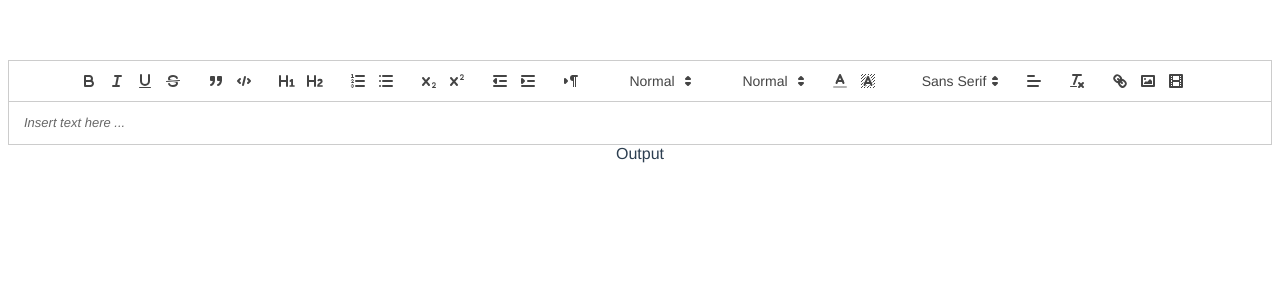
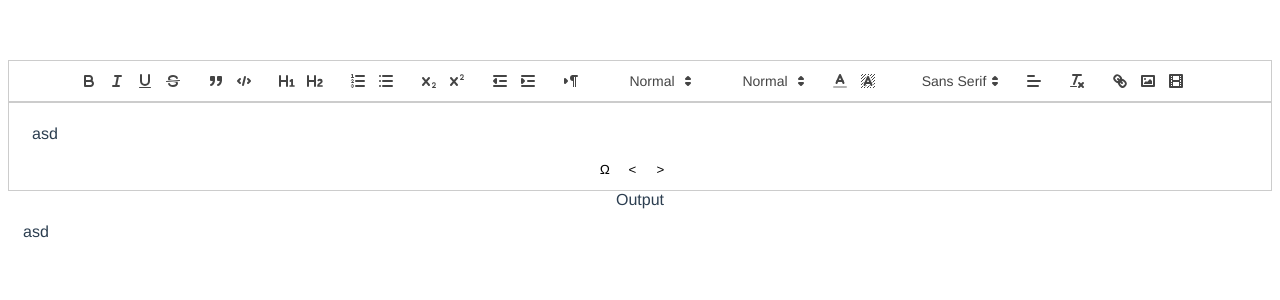
Before and after one commit to ntgnst/vue-quill-demo, a Vue app: page / in a window 1280 px wide. Shown: the top 300 px of the page. Built offline with nearby package versions, Linux system fonts and the light colour scheme.

Commit message:
undo redo functionality added.

```diff
--- a/src/App.vue
+++ b/src/App.vue
@@ -1,5 +1,6 @@
 <template>
   <div id="app">
+
     <editor
     v-model="content"
     @ready="onEditorReady"
@@ -8,6 +9,14 @@
     @input="onEditorInput"
     @change="onEditorChange($event)"
     >
+    <div v-if="isReady" class="ql-toolbar ql-snow" slot="toolbar-extension">
+      <div class="ql-formats">
+        <omega  :quill="quill" :image="image" slot="toolbar-extension"></omega>
+        <undo :quill="quill" slot="toolbar-extension"></undo>
+        <redo :quill="quill" slot="toolbar-extension"></redo>
+      </div>
+    </div>
+
     </editor>
       <div>
         <div class="output ql-snow">
@@ -20,20 +29,32 @@
 
 <script>
 import Editor from './components/Editor.vue'
+import dedent from 'dedent';
+import Omega from './components/Omega.vue';
+import Undo from './components/Undo.vue';
+import Redo from './components/Redo.vue';
 
 export default {
   name: 'App',
   data() {
     return {
-      content: ''
+      content: 'asd',
+      image: dedent`<img src='C:\Users\Batu\Desktop\may-the-source-be-with-you.png' />`,
+      isReady: false,
+      quill: null
     }
   },
   components: {
-    Editor
+    Editor,
+    Omega,
+    Undo,
+    Redo
   },
   methods: {
     onEditorReady (quill) {
-      console.log('editor ready!', {quill})
+      this.quill = quill;
+      this.isReady = true;
+      this.quill = quill;
     },
     onEditorBlur(quill) {
       console.log('editor blur!', {quill})
@@ -45,8 +66,9 @@ export default {
       console.log('editor input!', {quill})
     },
     onEditorChange({ quill, html, text }){
+
       console.log('editor change!', { quill, html, text })
-    },
+    }
   }
 }
 </script>
--- a/src/components/Editor.vue
+++ b/src/components/Editor.vue
@@ -1,9 +1,14 @@
 <template>
-<div class="ql-bound" ref="bound">
+<div>
+  <div class="ql-bound" ref="bound">
   <div class="quill-editor">
-    <slot name="toolbar"></slot>
+    <slot name="toolbar">
+      <slot name="toolbar-extension"></slot>
+    </slot>
     <div ref="editor"></div>
   </div>
+</div>
+
 </div>
 
 </template>
@@ -15,6 +20,11 @@
   const defaultOptions = {
     theme: 'snow',
     modules: {
+      history: {
+      delay: 250,
+      maxStack: 1000,
+      userOnly: false
+    },
       toolbar: [
         ['bold', 'italic', 'underline', 'strike'],
         ['blockquote', 'code-block'],
@@ -101,7 +111,7 @@
           // Update model if text changes
           // eslint-disable-next-line no-unused-vars
           this.quill.on('text-change', (delta, oldDelta, source) => {
-            let html = this.$refs.editor.children[0].innerHTML
+            let html = this.quill.root.innerHTML
             const quill = this.quill
             const text = this.quill.getText()
             if (html === '<p><br></p>') html = '';
--- /dev/null
+++ b/src/components/Omega.vue
@@ -0,0 +1,39 @@
+<template>
+
+  <button class="ql-omega" @click="buttonClick"></button>
+</template>
+
+<script>
+
+export default {
+  name: 'omega',
+  props: {
+    quill: {
+      type: Object,
+      required: true
+    },
+    image: {
+      type: String,
+      required: false
+    }
+  },
+  mounted() {
+    console.log(this.quill);
+  },
+  methods: {
+    buttonClick() {
+      var range = this.quill.getSelection();
+
+      if (range) {
+         this.quill.clipboard.dangerouslyPasteHTML(range.index, this.image, "user");
+      }
+    }
+  }
+}
+</script>
+
+<style>
+.ql-omega:after {
+  content: "Ω";
+}
+</style>
--- /dev/null
+++ b/src/components/Redo.vue
@@ -0,0 +1,29 @@
+<template>
+  <button class="ql-redo" @click="buttonClick"></button>
+</template>
+
+<script>
+export default {
+name: 'redo',
+  props: {
+    quill: {
+      type: Object,
+      required: true
+    }
+  },
+  mounted() {
+    console.log(this.quill);
+  },
+  methods: {
+    buttonClick() {
+      this.quill.history.redo();
+    }
+  }
+}
+</script>
+
+<style>
+.ql-redo:after {
+  content: ">";
+}
+</style>
--- /dev/null
+++ b/src/components/Undo.vue
@@ -0,0 +1,29 @@
+<template>
+  <button class="ql-undo" @click="buttonClick"></button>
+</template>
+
+<script>
+export default {
+name: 'undo',
+  props: {
+    quill: {
+      type: Object,
+      required: true
+    }
+  },
+  mounted() {
+    console.log(this.quill);
+  },
+  methods: {
+    buttonClick() {
+      this.quill.history.undo();
+    }
+  }
+}
+</script>
+
+<style>
+.ql-undo:after {
+  content: "<";
+}
+</style>
```
